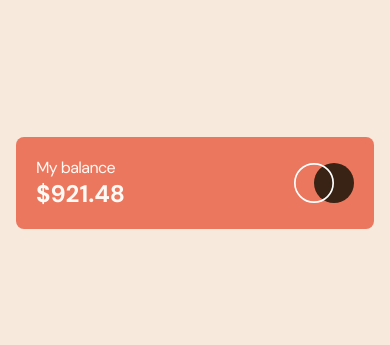
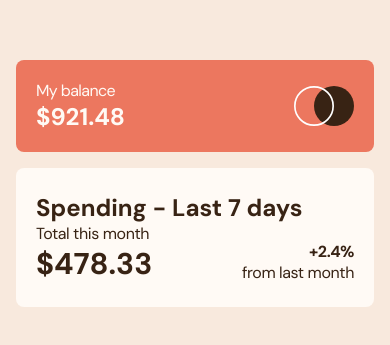
Before and after one commit to reallyUndefined/FrontendMentor-Expenses_Chart_Component, a React (Create React App) app: page / in a window 390 px wide. Shown: the part 239-584 px from the top of the page. Built offline with nearby package versions, Linux system fonts and the light colour scheme.

Commit message:
ChartBody mobile design without chart

```diff
--- /dev/null
+++ b/src/components/chart_body/ChartBody.component.tsx
@@ -0,0 +1,21 @@
+import "./ChartBody.styles.scss";
+
+function ChartBody() {
+  return (
+    <div className="chart-body">
+      <h2>Spending - Last 7 days</h2>
+      <div className="total">
+        <div className="">
+          <span>Total this month</span>
+          <h2>$478.33</h2>
+        </div>
+        <div className="">
+          <span className="percent">+2.4%</span>
+          <span>from last month</span>
+        </div>
+      </div>
+    </div>
+  );
+}
+
+export default ChartBody;
--- /dev/null
+++ b/src/components/chart_body/ChartBody.styles.scss
@@ -0,0 +1,32 @@
+.chart-body {
+  border-radius: 0.5rem;
+  background-color: var(--color-very-pale-orange);
+  padding-inline: 1.25rem;
+  padding-block: 1.5rem;
+  color: var(--color-dark-brown);
+
+  & > h2 {
+    font-size: 1.5rem;
+    font-weight: 700;
+  }
+
+  & .total {
+    display: flex;
+    justify-content: space-between;
+    align-items: flex-end;
+
+    & span {
+      letter-spacing: -0.4px;
+    }
+
+    & h2 {
+      font-size: 1.875rem;
+    }
+
+    & .percent {
+      display: block;
+      text-align: right;
+      font-weight: 700;
+    }
+  }
+}
--- a/src/components/expense_chart/ExpenseChart.component.tsx
+++ b/src/components/expense_chart/ExpenseChart.component.tsx
@@ -1,3 +1,4 @@
+import ChartBody from "../chart_body/ChartBody.component";
 import ChartHeader from "../chart_header/ChartHeader.component";
 import "./ExpenseChart.styles.scss";
 
@@ -5,6 +6,7 @@ function ExpenseChart() {
   return (
     <div className="expense-chart">
       <ChartHeader />
+      <ChartBody />
     </div>
   );
 }
```
